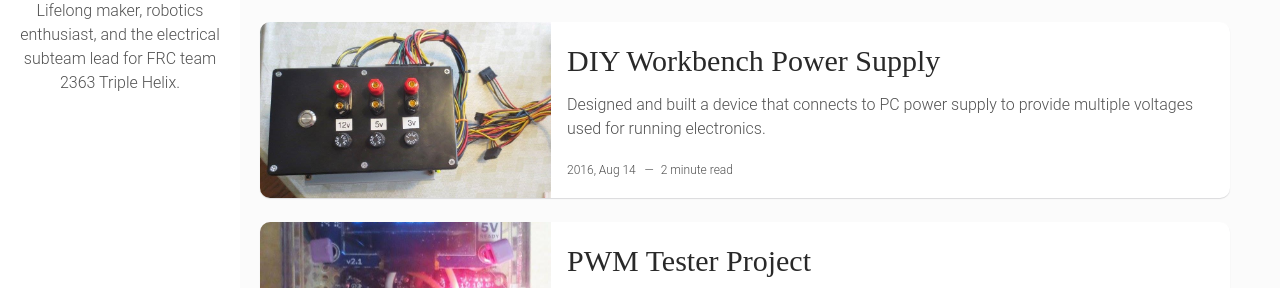
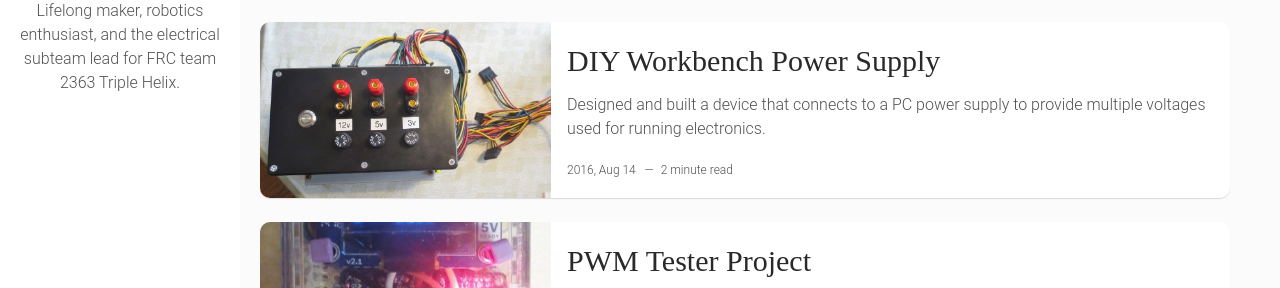
Before and after one commit to wbenb/wbenb.github.io, a Jekyll site: the page built from index.html, in a window 1280 px wide and 900 px high, scrolled down 1503 px. Shown: the part 165-453 px from the top of the window. Built offline with Jekyll 4.4.1, drawn with Linux system fonts in a browser that asks for light colours.

```diff
--- a/_posts/2016-08-14-power-supply.markdown
+++ b/_posts/2016-08-14-power-supply.markdown
@@ -2,7 +2,7 @@
 layout: post
 title: "DIY Workbench Power Supply"
 date: 2016-08-14 13:32:20 +0300
-description: Designed and built a device that connects to PC power supply to provide multiple voltages used for running electronics.  # Add post description (optional)
+description: Designed and built a device that connects to a PC power supply to provide multiple voltages used for running electronics.  # Add post description (optional)
 img: power-supply-main.jpg # Add image post (optional)
 tags:
 ---
```
